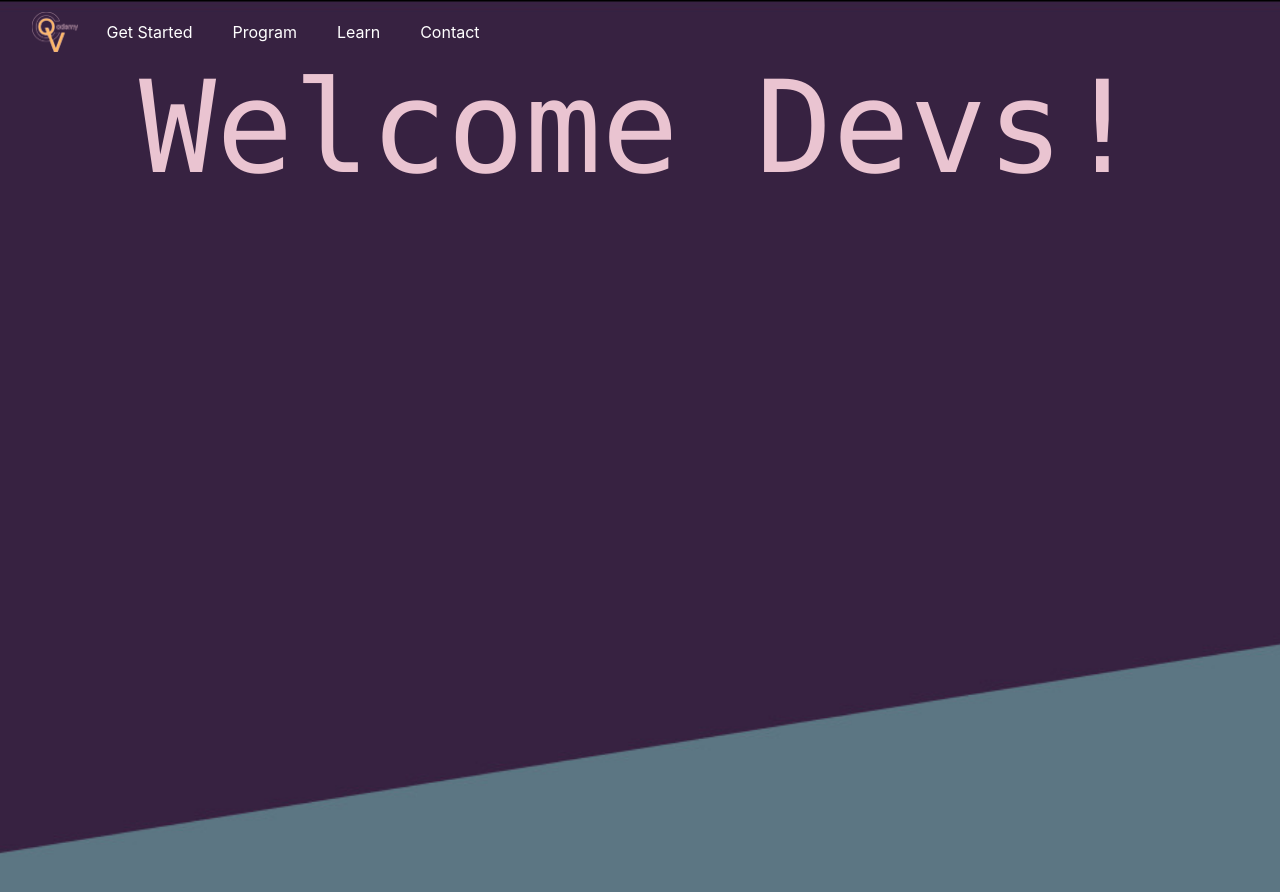
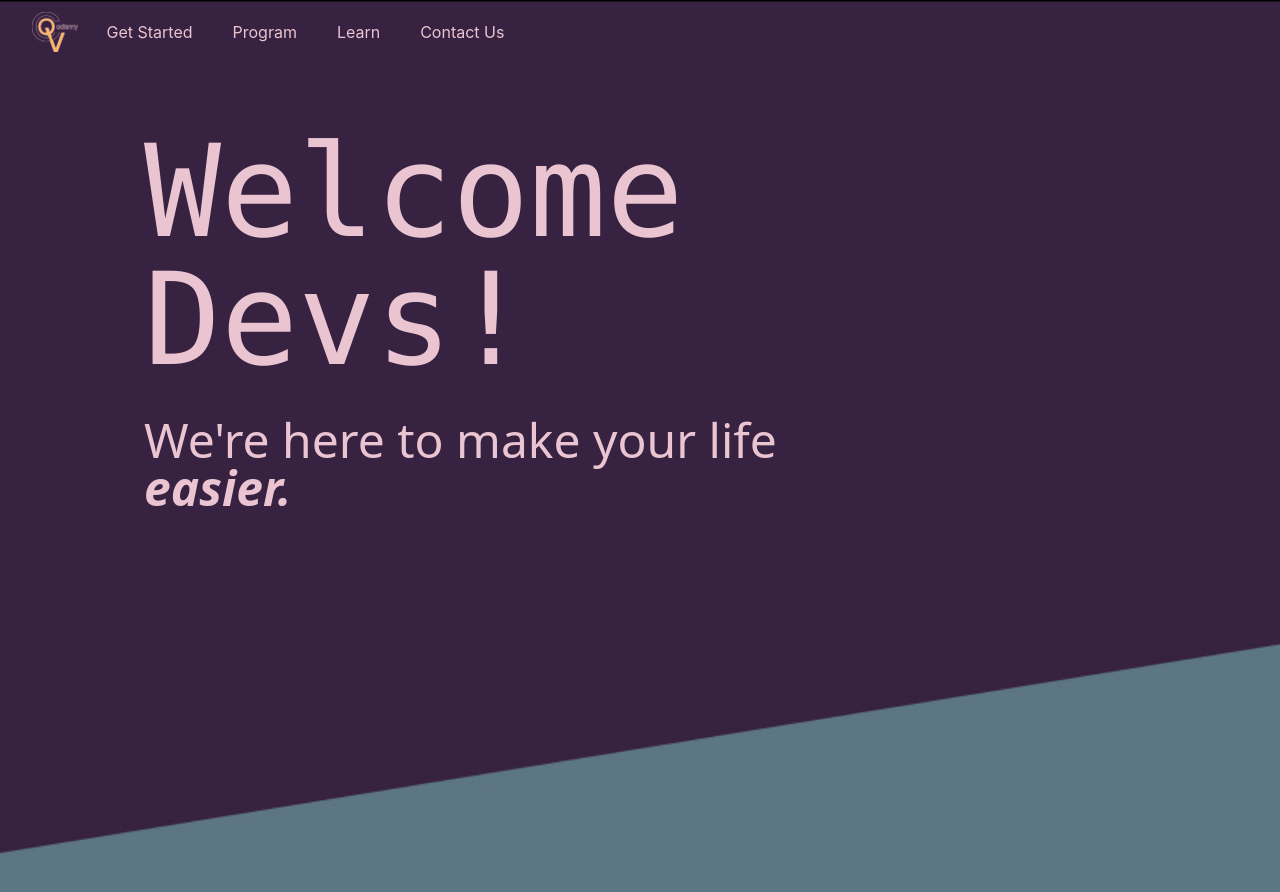
Before and after one commit to tntechSDC/qvcademy, a React (Create React App) app in the folder website/: page / in a window 1280 px wide. Shown: the top 892 px of the page. Built offline with nearby package versions, Linux system fonts and the light colour scheme.

Commit message:
minor edits to welcome page and navbar

```diff
--- a/website/public/index.html
+++ b/website/public/index.html
@@ -9,7 +9,7 @@
       name="description"
       content="Web site used to learn code fast"
     />
-    <link rel="apple-touch-icon" href="%PUBLIC_URL%/logo192.png" />
+    <link rel="apple-touch-icon" href="%PUBLIC_URL%/favicon.png" />
     <!--
       manifest.json provides metadata used when your web app is installed on a
       user's mobile device or desktop. See https://developers.google.com/web/fundamentals/web-app-manifest/
--- a/website/src/components/navbarPresentation.js
+++ b/website/src/components/navbarPresentation.js
@@ -15,10 +15,10 @@ export default function Navbar () {
 
             {/* Links for larger screens */}
             <div className="hidden md:flex space-x-4">
-              <a href="/" className="text-white hover:bg-dark-purple px-3 py-2 rounded">Get Started</a>
-              <a href="/" className="text-white hover:bg-dark-purple px-3 py-2 rounded">Program</a>
-              <a href="/" className="text-white hover:bg-dark-purple px-3 py-2 rounded">Learn</a>
-              <a href="/" className="text-white hover:bg-dark-purple px-3 py-2 rounded">Contact</a>
+              <a href="/" className="text-pink hover:bg-dark-purple px-3 py-2 rounded">Get Started</a>
+              <a href="/" className="text-pink hover:bg-dark-purple px-3 py-2 rounded">Program</a>
+              <a href="/" className="text-pink hover:bg-dark-purple px-3 py-2 rounded">Learn</a>
+              <a href="/" className="text-pink hover:bg-dark-purple px-3 py-2 rounded">Contact Us</a>
             </div>
           </div>
 
@@ -26,7 +26,7 @@ export default function Navbar () {
           <div className="md:hidden">
             <button
               onClick={() => setIsOpen(!isOpen)}
-              className="text-white hover:text-gray-200 focus:outline-none"
+              className="text-pink hover:text-dark-purple-200 focus:outline-none"
             >
               <svg
                 className="h-6 w-6"
@@ -48,10 +48,10 @@ export default function Navbar () {
         {/* Mobile Menu */}
         {isOpen && (
           <div className="md:hidden mt-2">
-            <a href="/" className="block text-white hover:bg-dark-purple px-3 py-2 rounded">Login/Register</a>
-            <a href="/about" className="block text-white hover:bg-dark-purple px-3 py-2 rounded">About</a>
-            <a href="/services" className="block text-white hover:bg-dark-purple px-3 py-2 rounded">Services</a>
-            <a href="/contact" className="block text-white hover:bg-dark-purple px-3 py-2 rounded">Contact</a>
+            <a href="/" className="block text-pink  hover:bg-dark-purple px-3 py-2 rounded">Login/Register</a>
+            <a href="/about" className="block text-pink  hover:bg-dark-purple px-3 py-2 rounded">About</a>
+            <a href="/services" className="block text-pink  hover:bg-dark-purple px-3 py-2 rounded">Services</a>
+            <a href="/contact" className="block text-pink  hover:bg-dark-purple px-3 py-2 rounded">Contact</a>
           </div>
         )}
       </div>
--- a/website/src/pages/welcomeLandingPage.js
+++ b/website/src/pages/welcomeLandingPage.js
@@ -12,8 +12,10 @@ export default function LandingPage() {
         }}
     >
         <Navbar />
-        <div class="container">
-            <h1 className="text-pink text-9xl font-mono">Welcome Devs!</h1>
+        <div className="text-left pl-16 md:pl-36 pt-16">
+            <h1 className="text-pink text-8xl md:text-9xl font-mono">Welcome <br />Devs!</h1>
+            <h2 className="text-pink text-2xl md:text-5xl font-sans pt-8">We're here to make your life <br /> <b><i>easier.</i></b></h2>
         </div>
+
     </div>
 }
```
